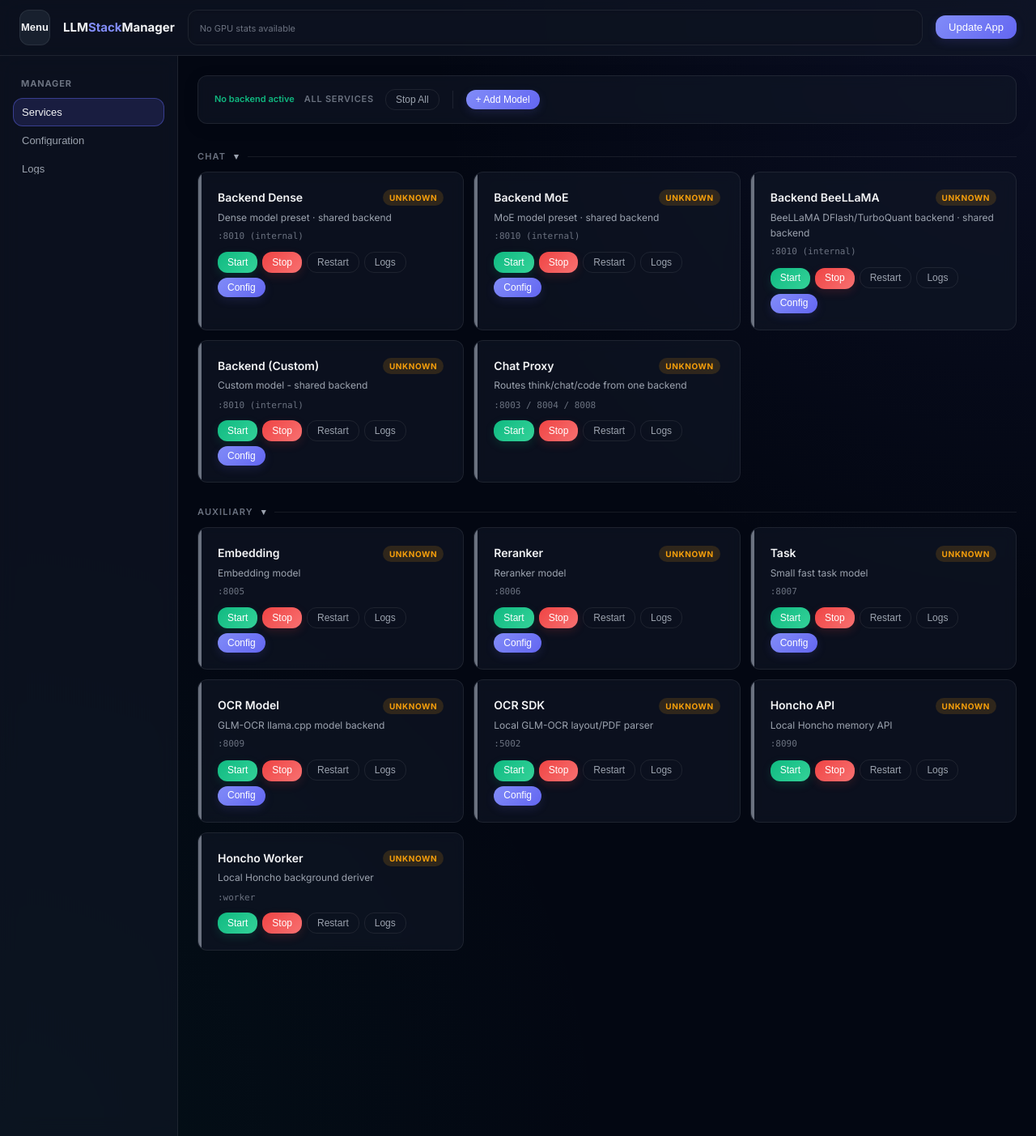
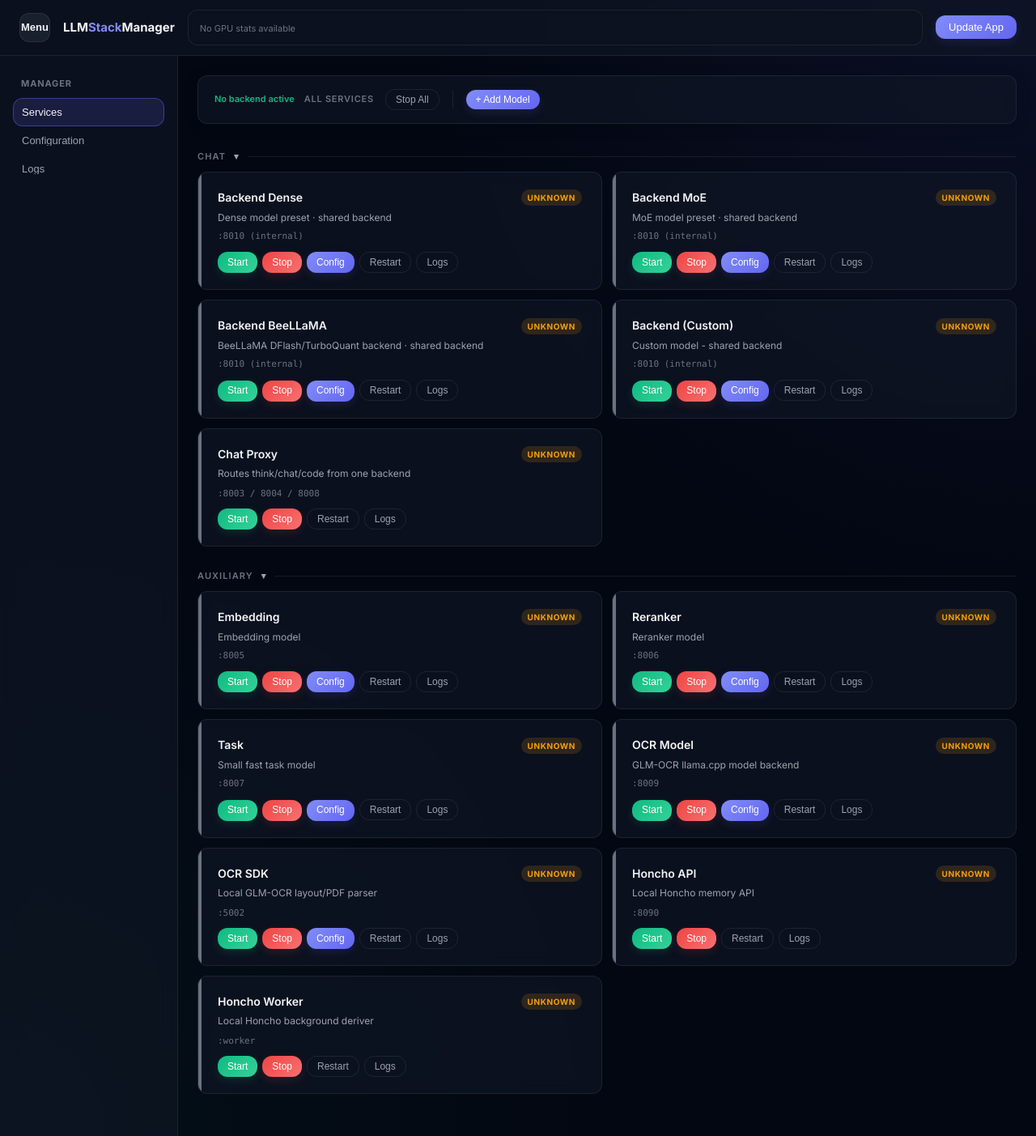
Before and after one commit to Ellian-Eorwyn/llm-stack-manager, a Flask app: page / in a window 1280 px wide. Shown: the whole page at 81% size. Run offline with Flask 3, Linux system fonts and the light colour scheme; data that the repository does not hold is empty; some libraries are stand-ins or nearby versions.

Commit message:
ui fixes

```diff
--- a/web/templates/index.html
+++ b/web/templates/index.html
@@ -48,7 +48,7 @@
   backdrop-filter: blur(12px);
   -webkit-backdrop-filter: blur(12px);
   border-bottom: 1px solid var(--border);
-  padding: 12px 24px; display: flex; align-items: stretch; gap: 16px;
+  padding: 12px 24px; display: flex; align-items: center; gap: 16px;
   min-height: 64px; z-index: 100;
   flex-shrink: 0;
   flex-wrap: wrap;
@@ -257,7 +257,7 @@
 .collapsed > .collapsible-body {
   display: none;
 }
-.svc-cards { display: grid; grid-template-columns: repeat(auto-fill, minmax(270px, 1fr)); gap: 12px; }
+.svc-cards { display: grid; grid-template-columns: repeat(auto-fill, minmax(350px, 1fr)); gap: 12px; }
 .tts-grid { display: grid; grid-template-columns: 1.1fr .9fr; gap: 18px; margin-bottom: 24px; }
 .tts-panel {
   background: var(--surface); border: 1px solid var(--border);
@@ -870,11 +870,11 @@
         <div class="card-acts">
           <button class="btn btn-success btn-sm" onclick="svcAction('{{ svc.name }}','start',this)">Start</button>
           <button class="btn btn-danger  btn-sm" onclick="svcAction('{{ svc.name }}','stop',this)">Stop</button>
-          <button class="btn btn-ghost   btn-sm" onclick="svcAction('{{ svc.name }}','restart',this)">Restart</button>
-          <button class="btn btn-ghost   btn-sm" onclick="openLogs('{{ svc.name }}')">Logs</button>
           {% if svc.config_section %}
           <button class="btn btn-primary btn-sm" onclick="openServiceConfig('{{ svc.config_section }}')">Config</button>
           {% endif %}
+          <button class="btn btn-ghost   btn-sm" onclick="svcAction('{{ svc.name }}','restart',this)">Restart</button>
+          <button class="btn btn-ghost   btn-sm" onclick="openLogs('{{ svc.name }}')">Logs</button>
         </div>
       </div>
       {% endfor %}
```
